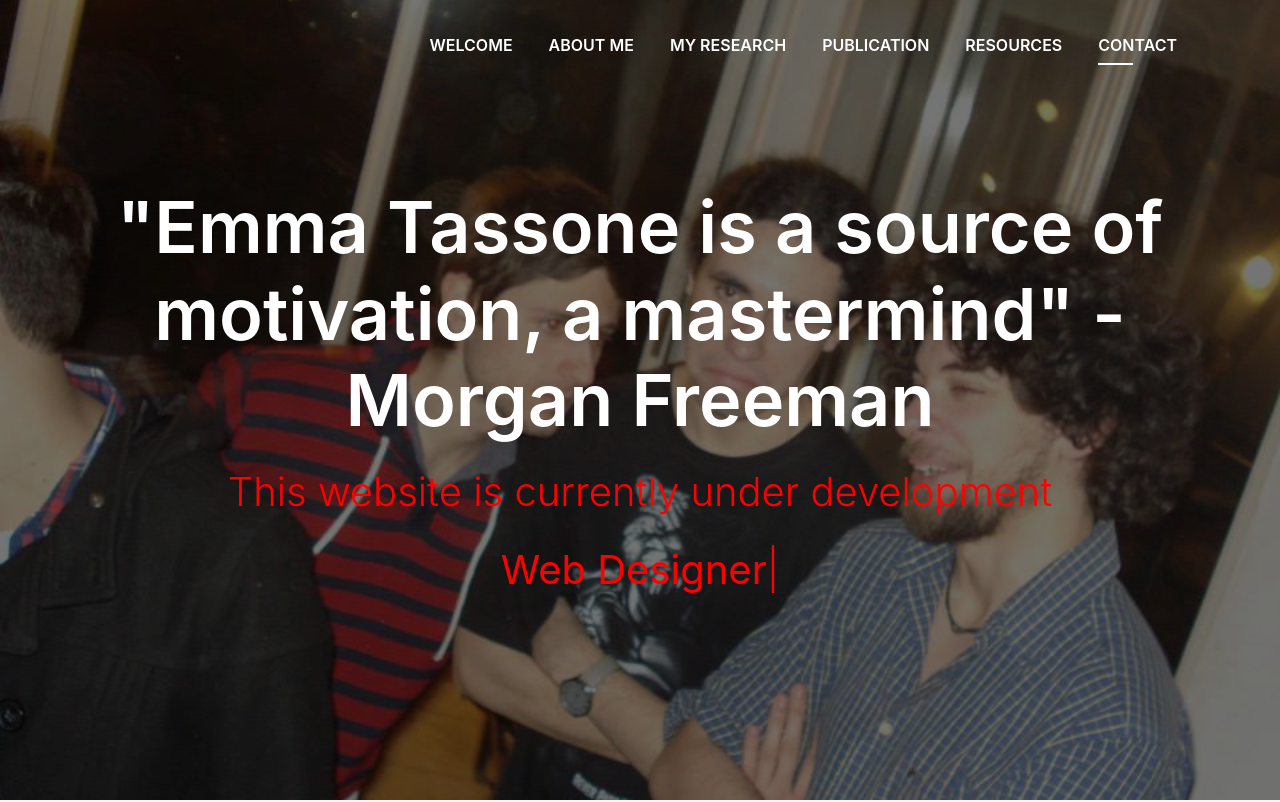
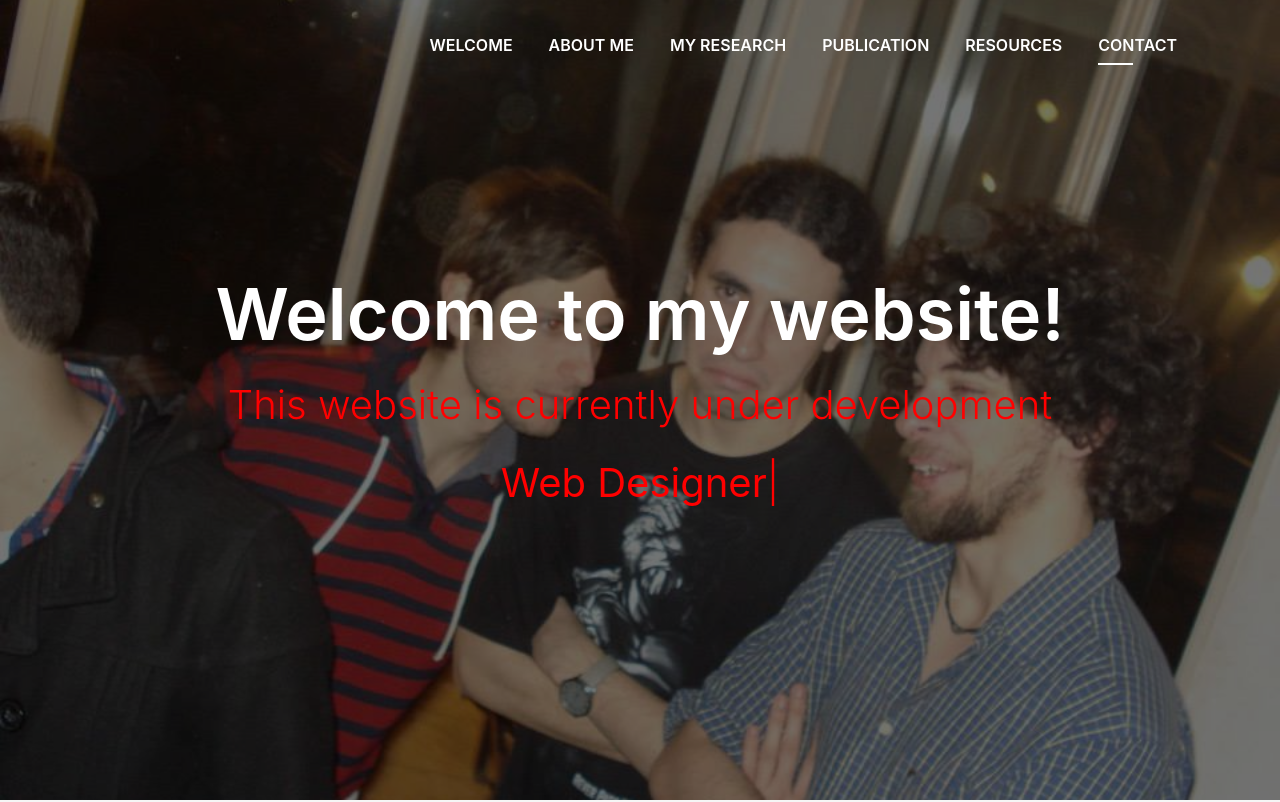
Before and after one commit to gmancuso01/gmancuso01.github.io, a plain HTML site: page index.html in a window 1280 px wide. Shown: the top 802 px of the page. Drawn offline with Linux system fonts and the light colour scheme; files whose address does not match are found by name.

Commit message:
Update index.html

```diff
--- a/index.html
+++ b/index.html
@@ -77,7 +77,7 @@
       <div class="table-cell">
         <div class="container">
           <!--<p class="display-6 color-d">Hello, world!</p>-->
-          <h1 class="intro-title mb-4">"Emma Tassone is a source of motivation, a mastermind" - Morgan Freeman</h1>
+          <h1 class="intro-title mb-4"> Welcome to my website! </h1>
           <h2 class="intro-subtitle mb-4">This website is currently under development</h2>
           <p class="intro-subtitle"><span class="text-slider-items">CEO DevFolio,Web Developer,Web Designer,Frontend Developer,Graphic Designer</span><strong class="text-slider"></strong></p>
           <!-- <p class="pt-3"><a class="btn btn-primary btn js-scroll px-4" href="#about" role="button">Learn More</a></p> -->
```
